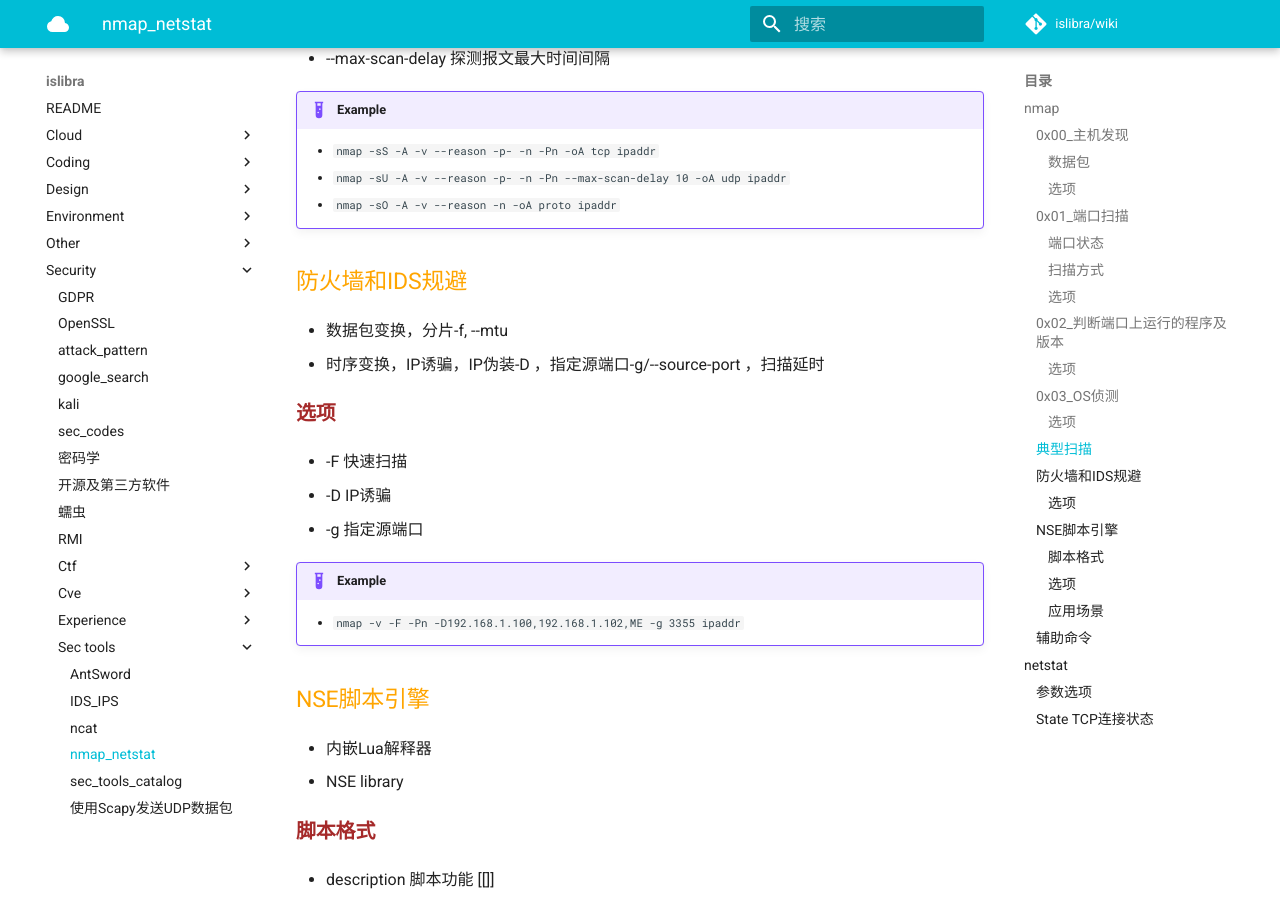
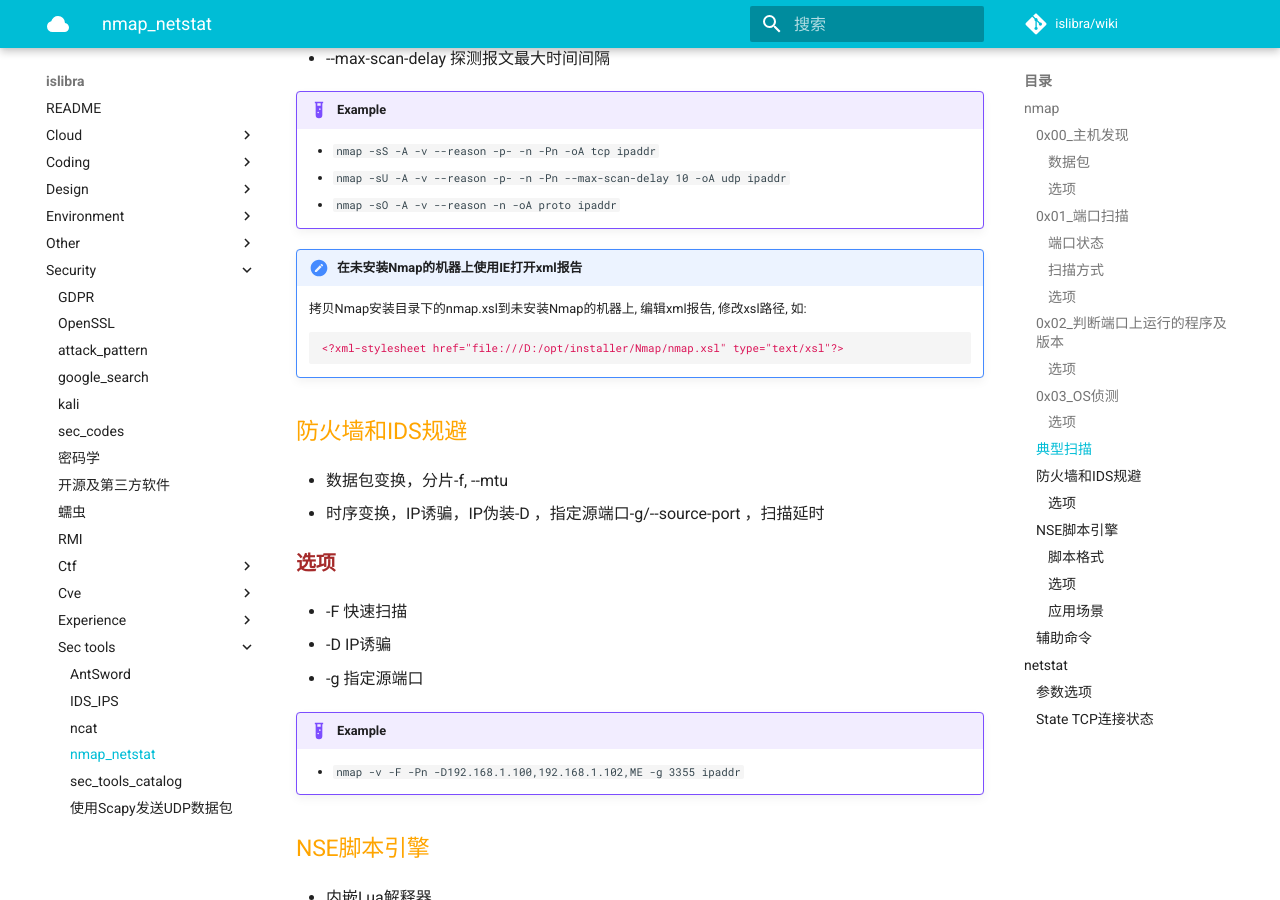
Before and after one commit to islibra/wiki, an MkDocs documentation site: the page built from docs/security/sec_tools/nmap_netstat.md, in a window 1280 px wide and 900 px high, scrolled down 2513 px. Built offline with MkDocs 1.6.1 and Material for MkDocs 9.7.7, drawn with Linux system fonts in a browser that asks for light colours; comment, search, counter and statistics services are not loaded.

Commit message:
Update nmap_netstat.md

````diff
--- a/docs/security/sec_tools/nmap_netstat.md
+++ b/docs/security/sec_tools/nmap_netstat.md
@@ -89,6 +89,12 @@
     - `nmap -sU -A -v --reason -p- -n -Pn --max-scan-delay 10 -oA udp ipaddr`
     - `nmap -sO -A -v --reason -n -oA proto ipaddr`
 
+!!! faq "在未安装Nmap的机器上使用IE打开xml报告"
+    拷贝Nmap安装目录下的nmap.xsl到未安装Nmap的机器上, 编辑xml报告, 修改xsl路径, 如:
+
+    ```xml
+    <?xml-stylesheet href="file:///D:/opt/installer/Nmap/nmap.xsl" type="text/xsl"?>
+    ```
 
 ### 防火墙和IDS规避
 
````
